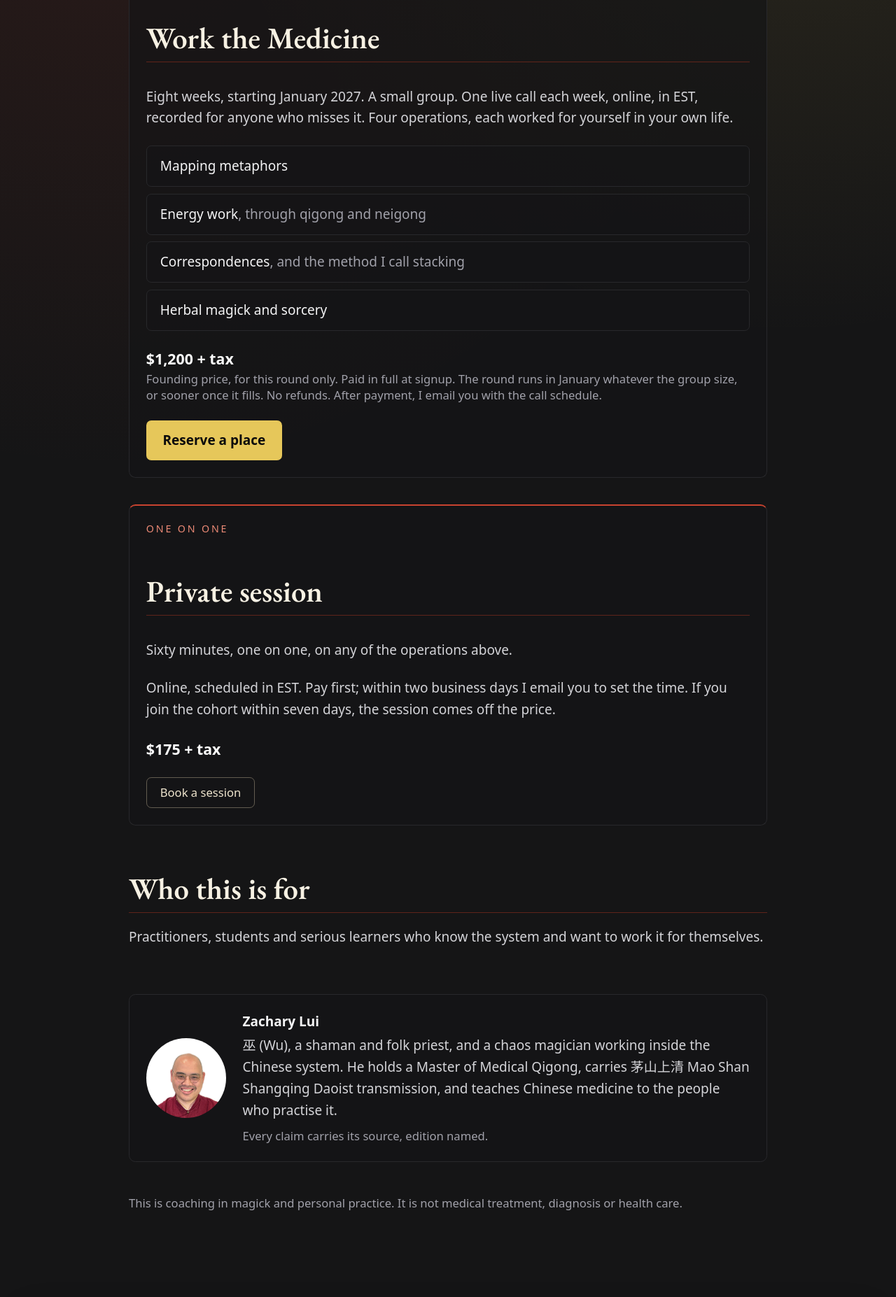
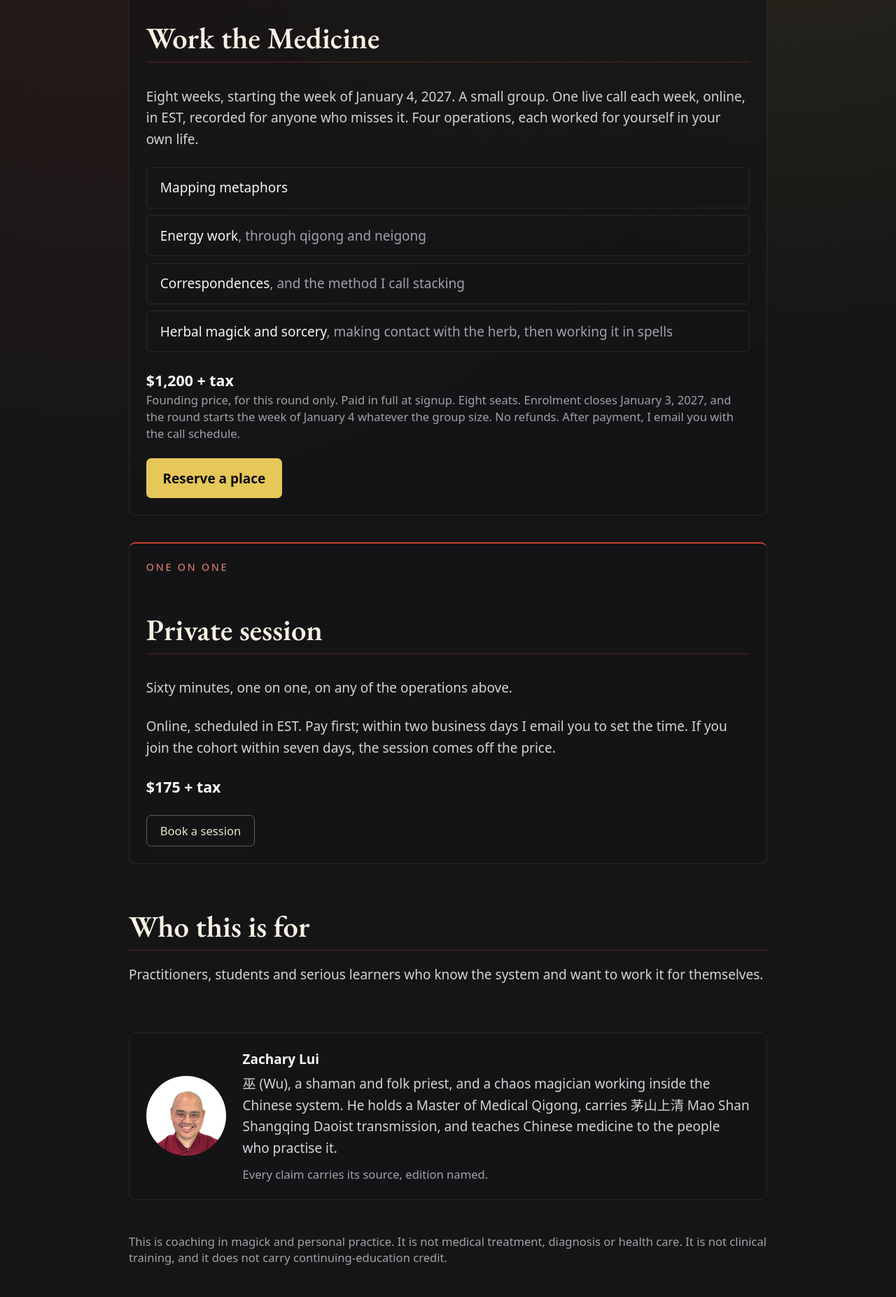
Before and after one commit to TAOWZL/zacharylui.ca, a Next.js app: page /coaching in a window 1280 px wide. Shown: the part 540-2394 px from the top of the page at 70% size. Built offline with nearby package versions, Linux system fonts and the light colour scheme.

Commit message:
Coaching page: cohort dates, 8 seats, herbal framing, not-clinical line (awaiting council)
Co-Authored-By: Claude Opus 5.5 <noreply@anthropic.com>
Claude-Session: https://claude.ai/code/session_01UhdAm5WFXUFB1qL2s5yFff

```diff
--- a/app/coaching/page.tsx
+++ b/app/coaching/page.tsx
@@ -26,7 +26,7 @@ const WEEKS = [
   ["Mapping metaphors", ""],
   ["Energy work", "through qigong and neigong"],
   ["Correspondences", "and the method I call stacking"],
-  ["Herbal magick and sorcery", ""]
+  ["Herbal magick and sorcery", "making contact with the herb, then working it in spells"]
 ];
 
 export default function CoachingPage() {
@@ -45,7 +45,7 @@ export default function CoachingPage() {
         <p className="kicker">Founding cohort</p>
         <h2 className="heading-2 mt-2">Work the Medicine</h2>
         <p className="mt-3 leading-relaxed text-zinc-300">
-          Eight weeks, starting January 2027. A small group. One live call each week, online, in EST, recorded for
+          Eight weeks, starting the week of January 4, 2027. A small group. One live call each week, online, in EST, recorded for
           anyone who misses it. Four operations, each worked for yourself in your own life.
         </p>
         <ul className="mt-5 grid grid-cols-1 gap-2">
@@ -58,8 +58,9 @@ export default function CoachingPage() {
         </ul>
         <p className="mt-5 text-lg font-semibold text-zinc-50">$1,200 + tax</p>
         <p className="text-sm text-zinc-400">
-          Founding price, for this round only. Paid in full at signup. The round runs in January whatever the group
-          size, or sooner once it fills. No refunds. After payment, I email you with the call schedule.
+          Founding price, for this round only. Paid in full at signup. Eight seats. Enrolment closes January 3, 2027, and
+          the round starts the week of January 4 whatever the group size. No refunds. After payment, I email you with the
+          call schedule.
         </p>
         <a href={COHORT_URL} className="btn-primary mt-5 self-start" target="_blank" rel="noopener">
           Reserve a place
@@ -109,7 +110,7 @@ export default function CoachingPage() {
       </section>
 
       <p className="mt-10 text-sm text-zinc-400">
-        This is coaching in magick and personal practice. It is not medical treatment, diagnosis or health care.
+        This is coaching in magick and personal practice. It is not medical treatment, diagnosis or health care. It is not clinical training, and it does not carry continuing-education credit.
       </p>
     </article>
   );
```
